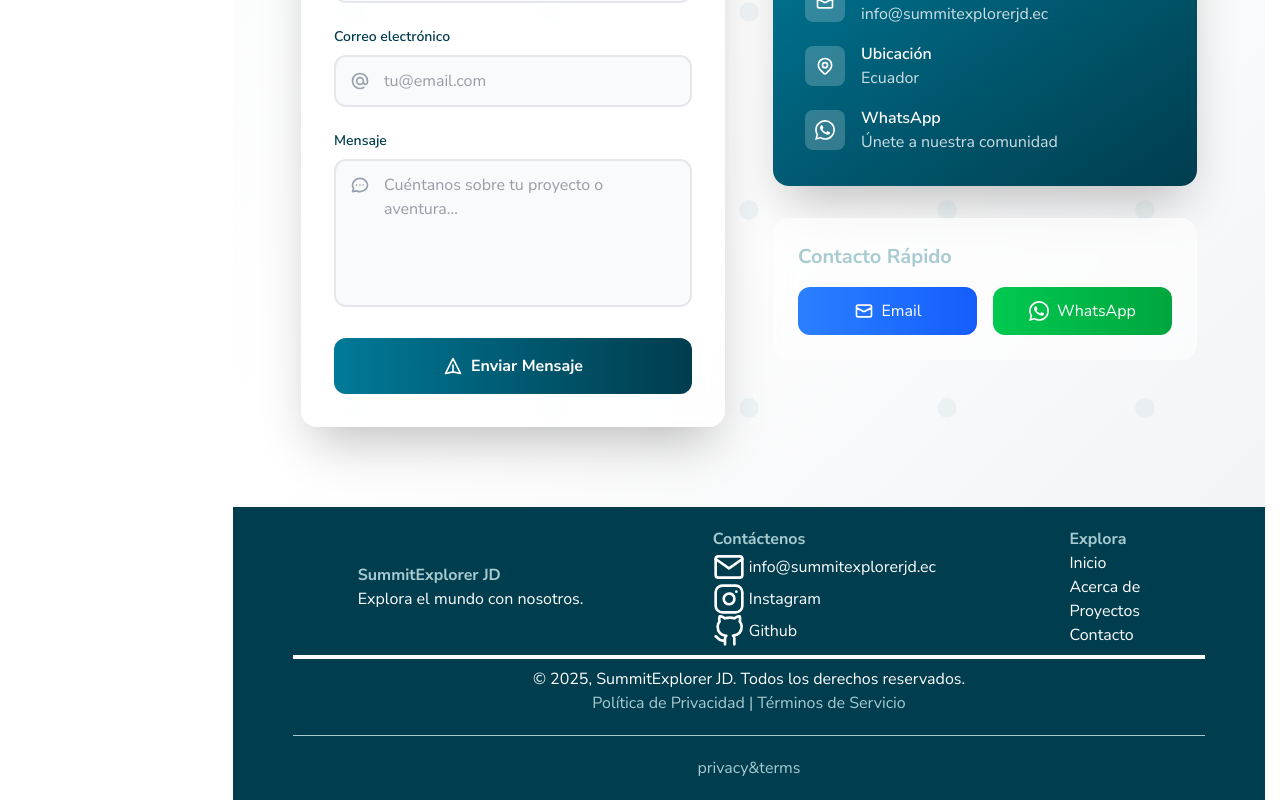
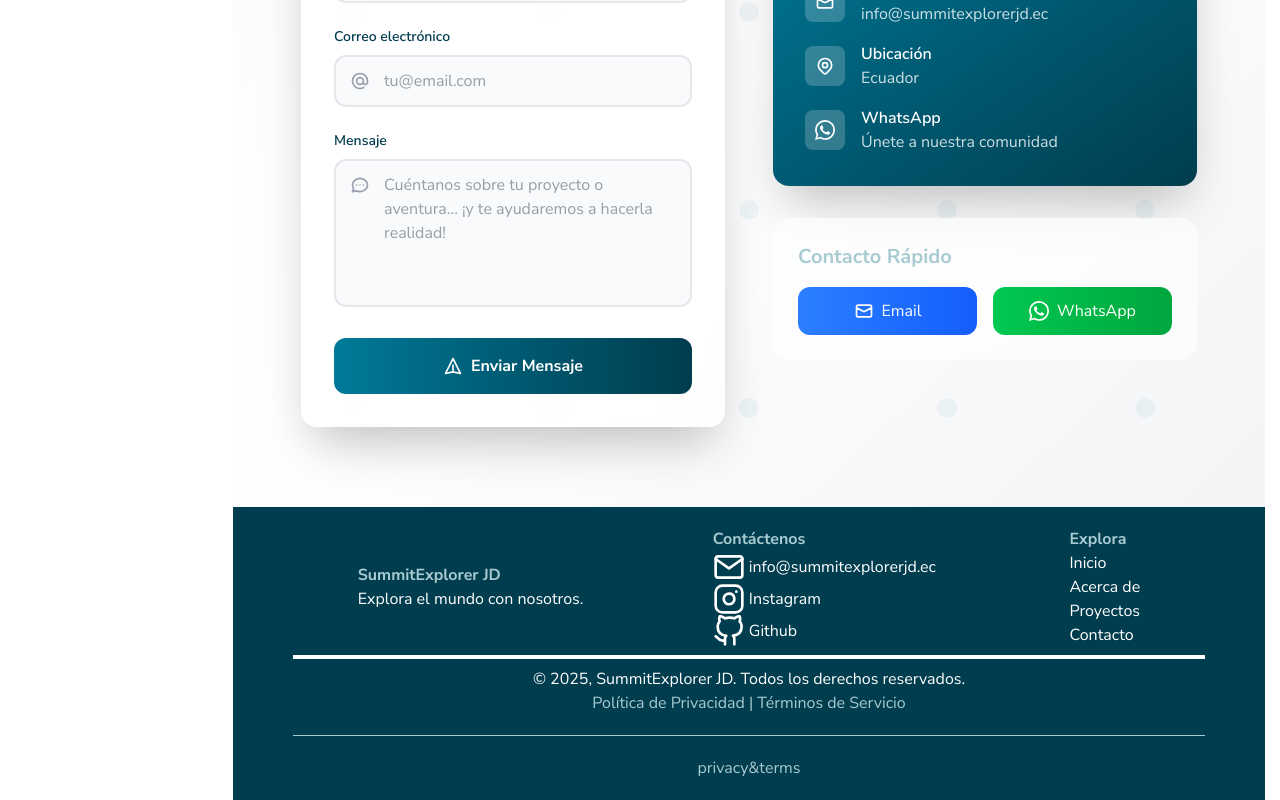
Before and after one commit to SummitExplorerJD/summitexplorerjd, a React (Vite) app: page / in a window 1280 px wide. Shown: the part 6420-7220 px from the top of the page. Built offline with nearby package versions, Linux system fonts and the light colour scheme.

Commit message:
corr some on contact

```diff
--- a/src/components/Contact.tsx
+++ b/src/components/Contact.tsx
@@ -154,7 +154,7 @@ const Contact: FC = () => {
                       id="message"
                       rows={5}
                       className="w-full px-4 py-3 pl-12 bg-gray-50 border-2 border-gray-200 rounded-xl focus:border-[var(--accent-1-smjd)] focus:bg-white focus:outline-none transition-all duration-300 text-gray-700 resize-none"
-                      placeholder="Cuéntanos sobre tu proyecto o aventura..."
+                      placeholder="Cuéntanos sobre tu proyecto o aventura... ¡y te ayudaremos a hacerla realidad!"
                       value={message}
                       onChange={(e) => setMessage(e.target.value)}
                       required
@@ -294,7 +294,7 @@ const Contact: FC = () => {
                     Email
                   </a>
                   <a
-                    href="https://chat.whatsapp.com/C0Y2WdpsOIm9kch9WKgnAo"
+                    href="https://wa.me/593992859309?text=Hola%2C%20me%20gustar%C3%ADa%20recibir%20m%C3%A1s%20informaci%C3%B3n%20sobre%20sus%20servicios.%20%C2%BFPodr%C3%ADa%20ayudarme%2C%20por%20favor%3F"
                     target="_blank"
                     rel="noopener"
                     className="flex items-center justify-center p-3 bg-gradient-to-r from-green-500 to-green-600 text-white rounded-xl hover:from-green-600 hover:to-green-700 transition-all duration-300 transform hover:scale-105"
```
